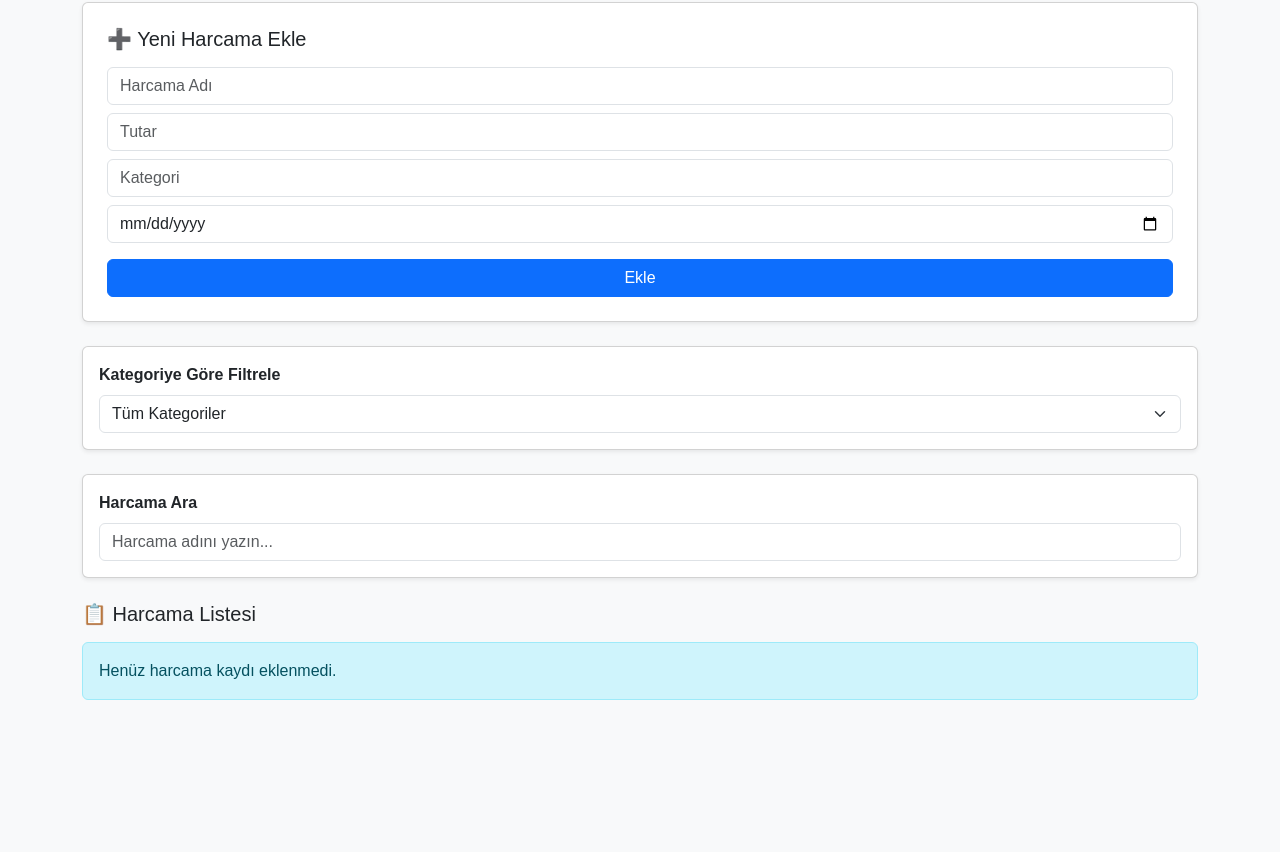
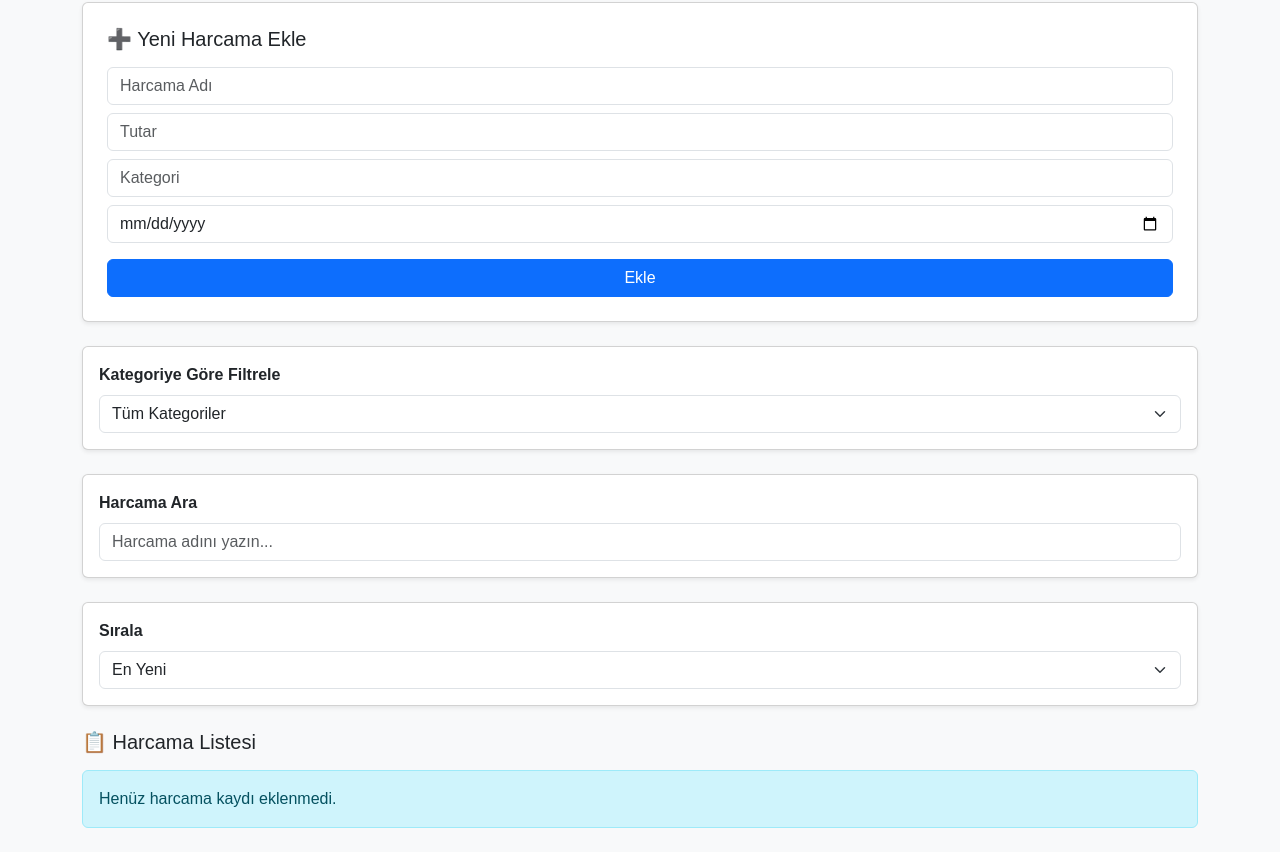
Before and after one commit to LilLannister/ExpenseTracker-JS, a React (Vite) app: page / in a window 1280 px wide. Shown: the part 285-1137 px from the top of the page. Before the commit the page ends 1009 px from the top, so only its background shows below. Built offline with nearby package versions, Linux system fonts and the light colour scheme.

Commit message:
Add sorting functionality for expenses

```diff
--- a/src/Pages/Home.tsx
+++ b/src/Pages/Home.tsx
@@ -24,7 +24,9 @@ export default function Home() {
     return [];
   })
   const [editingIndex, setEditingIndex] = useState<number | null>(null);
-  const [selectedCategory, setSelectedCategory] = useState("all"); const [searchText, setSearchText] = useState("");
+  const [selectedCategory, setSelectedCategory] = useState("all");
+  const [searchText, setSearchText] = useState("");
+  const [sortOption, setSortOption] = useState("newest");
 
   const filteredExpenses = expenses.filter((expenses)=> {
     const matchesCategory =
@@ -35,7 +37,27 @@ export default function Home() {
       .includes(searchText.toLocaleLowerCase());
 
     return matchesCategory && matchesSearch;
-  })
+  }).sort((a, b) => {
+    if (sortOption === "newest") {
+      return new Date(b.date).getTime() - new Date(a.date).getTime();
+    }
+    if (sortOption === "oldest") {
+      return new Date(a.date).getTime() - new Date(b.date).getTime();
+    }
+    if (sortOption === "amountHigh") {
+      return Number(b.amount) - Number(a.amount);
+    }
+    if (sortOption === "amountLow") {
+      return Number(a.amount) - Number(b.amount);
+    }
+    if(sortOption === "amountHigh") {
+      return Number(b.amount) - Number(a.amount);
+    }
+    if(sortOption === "amountLow") {
+      return Number(a.amount) - Number(b.amount);
+    }
+    return 0;
+  });
 
   const addExpense = (expense: any) => {
     setExpenses([...expenses, expense]);
@@ -90,6 +112,19 @@ export default function Home() {
           onChange={(e) => setSearchText(e.target.value)}
         />
       </div>
+      <div className="card p-3 mb-4 shadow-sm">
+        <label className="form-label fw-semibold">Sırala</label>
+        <select
+        className="form-select"
+        value={sortOption}
+        onChange={(e) => setSortOption(e.target.value)}
+        >
+          <option value="newest">En Yeni</option>
+          <option value="oldest">En Eski</option>
+          <option value="amountHigh">Tutar (Yüksekten Düşüğe)</option>
+          <option value="amountLow">Tutar (Düşükten Yükseğe)</option>
+        </select>
+      </div>
       <ExpenseList
         expenses={filteredExpenses}
         onDelete={deleteExpense}
```
